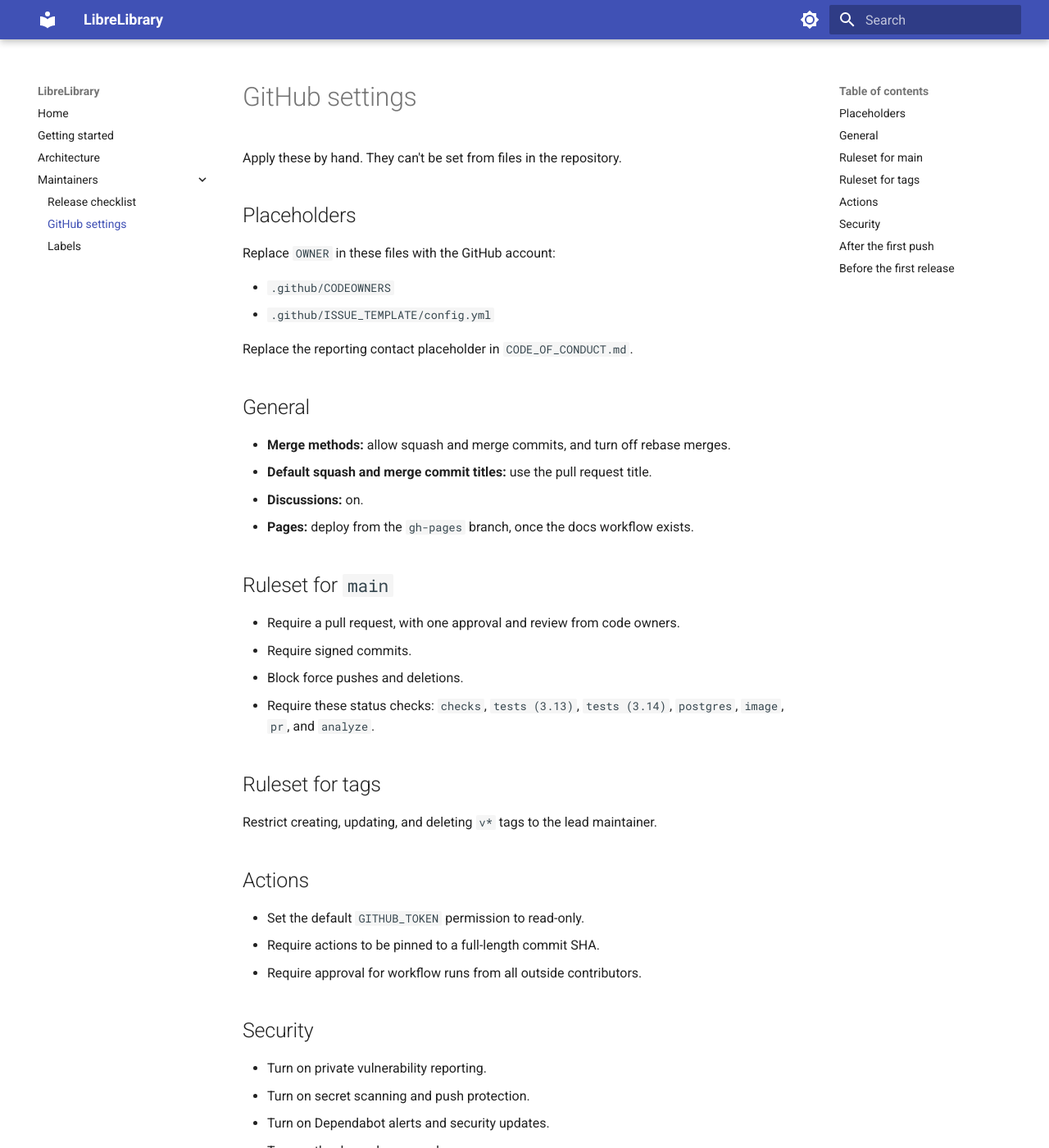
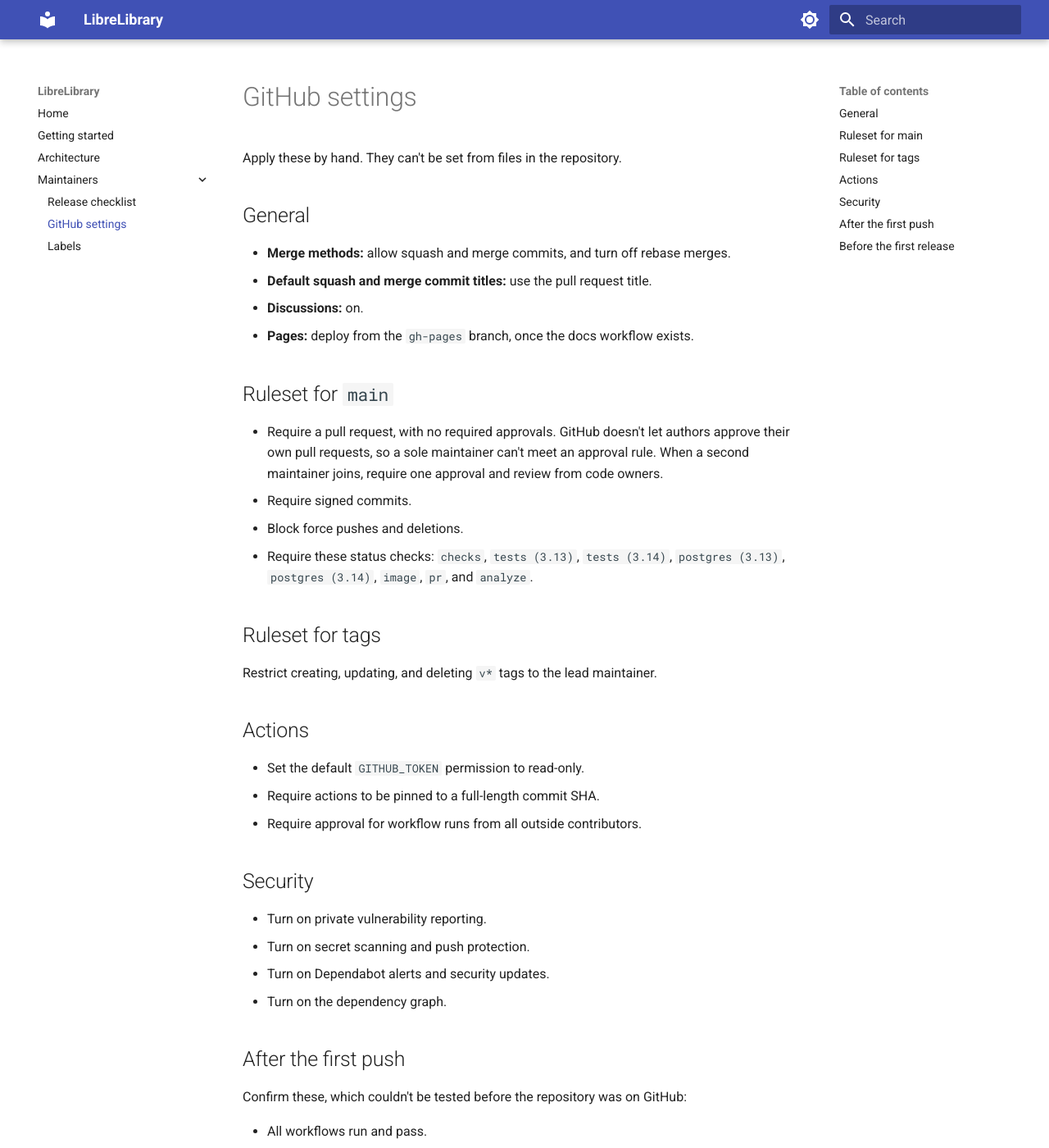
Before and after one commit to nkboedecker/LibreLibrary, an MkDocs documentation site: the page built from docs/maintainers/github-settings.md, in a window 1280 px wide and 1400 px high. Shown: the whole window at 82% size. Built offline with MkDocs 1.6.1 and Material for MkDocs 9.7.7, drawn with Linux system fonts in a browser that asks for light colours; the version menu is left out.

Commit message:
chore: prepare the repository for its first push
chore: prepare the repository for its first push

Fill in the placeholders that public community files and templates need,
and record that the design is approved.

- Set the code owner and the issue template links.
- Add the code of conduct contact.
- Mark the architecture as approved.
- Correct the required check names for the PostgreSQL matrix.
- Drop the required approval from the main ruleset while there is one maintainer.

Assisted-by: Claude Code
Signed-off-by: Natalie Boedecker <git@boedecker.dev>

```diff
--- a/docs/maintainers/github-settings.md
+++ b/docs/maintainers/github-settings.md
@@ -1,15 +1,6 @@
 # GitHub settings
 
 Apply these by hand. They can't be set from files in the repository.
-
-## Placeholders
-
-Replace `OWNER` in these files with the GitHub account:
-
-- `.github/CODEOWNERS`
-- `.github/ISSUE_TEMPLATE/config.yml`
-
-Replace the reporting contact placeholder in `CODE_OF_CONDUCT.md`.
 
 ## General
 
@@ -20,10 +11,10 @@ Replace the reporting contact placeholder in `CODE_OF_CONDUCT.md`.
 
 ## Ruleset for `main`
 
-- Require a pull request, with one approval and review from code owners.
+- Require a pull request, with no required approvals. GitHub doesn't let authors approve their own pull requests, so a sole maintainer can't meet an approval rule. When a second maintainer joins, require one approval and review from code owners.
 - Require signed commits.
 - Block force pushes and deletions.
-- Require these status checks: `checks`, `tests (3.13)`, `tests (3.14)`, `postgres`, `image`, `pr`, and `analyze`.
+- Require these status checks: `checks`, `tests (3.13)`, `tests (3.14)`, `postgres (3.13)`, `postgres (3.14)`, `image`, `pr`, and `analyze`.
 
 ## Ruleset for tags
 
```
Also changed, not shown: CODE_OF_CONDUCT.md (+1 -1 lines), docs/design/architecture.md (+1 -1 lines), 2 other files.
